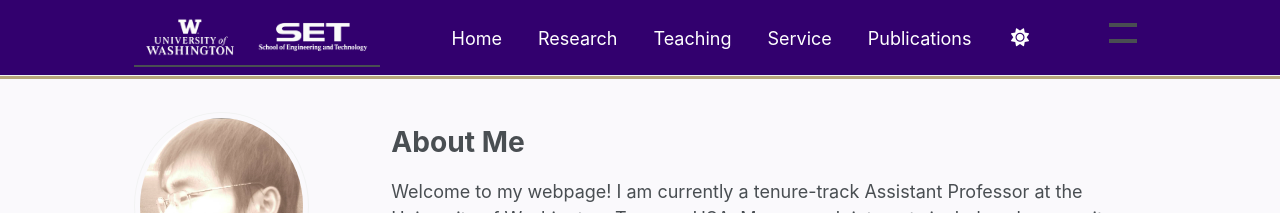
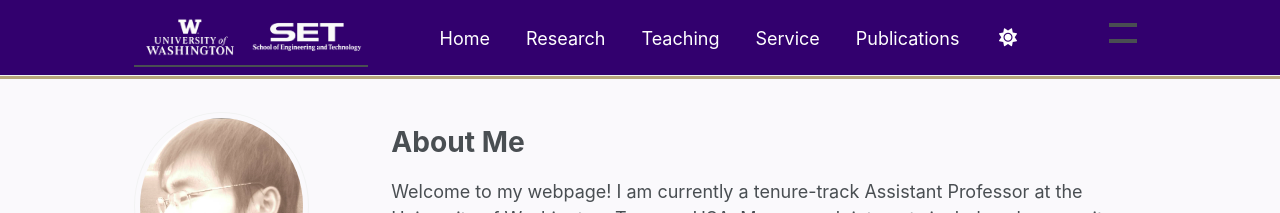
Before and after one commit to fanwj2010/fanwj2010.github.io, a Jekyll site: the page built from _pages/about.md, in a window 1280 px wide. Shown: the top 213 px of the page. Built offline with Jekyll 4.4.1, drawn with Linux system fonts in a browser that asks for light colours; a script bundle is joined from its source files by our own code; a style sheet for code colours, icons or effects is not loaded.

Commit message:
Update main.scss

```diff
--- a/assets/css/main.scss
+++ b/assets/css/main.scss
@@ -338,7 +338,7 @@
   max-width: 150px !important;
   object-fit: contain;
   margin-left: 0 !important;
-  margin-right: 10px !important;
+  margin-right: 4px !important;
   display: inline-block !important;
 }
 
```
